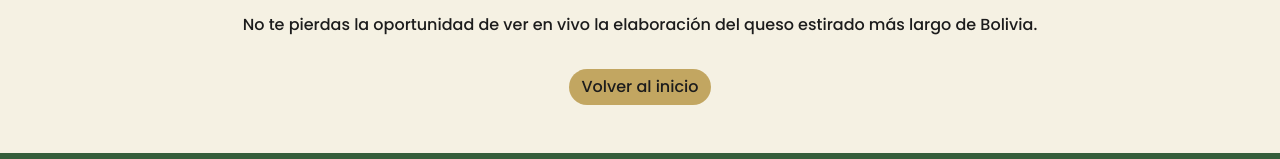
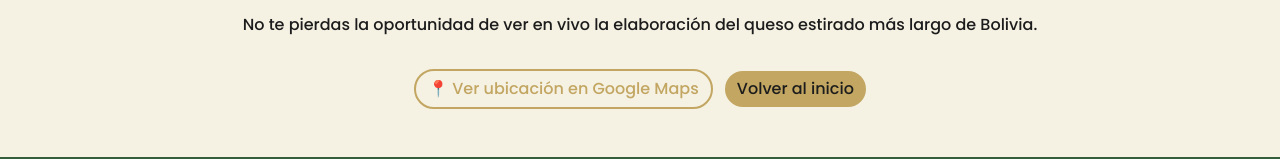
Before and after one commit to Snakeeyes123-1/vive-cuevo, a plain HTML site: page index.html in a window 1280 px wide. Shown: the part 3107-3266 px from the top of the page. Drawn offline with nearby package versions, Linux system fonts and the light colour scheme.

Commit message:
Actualizacion

```diff
--- a/index.html
+++ b/index.html
@@ -1313,6 +1313,18 @@
       <p class="mb-4">
         No te pierdas la oportunidad de ver en vivo la elaboración del queso estirado más largo de Bolivia.
       </p>
+
+      <!-- BOTÓN QUE ABRE GOOGLE MAPS -->
+      <a
+        href="https://maps.app.goo.gl/AYAfx9EfMo9ANxQB8"
+        class="btn btn-outline-gold mt-2 me-2"
+        target="_blank"
+        rel="noopener noreferrer"
+      >
+        📍 Ver ubicación en Google Maps
+      </a>
+
+      <!-- BOTÓN DE VOLVER -->
       <a href="#inicio" class="btn btn-gold mt-2">Volver al inicio</a>
     </div>
   </section>
```
